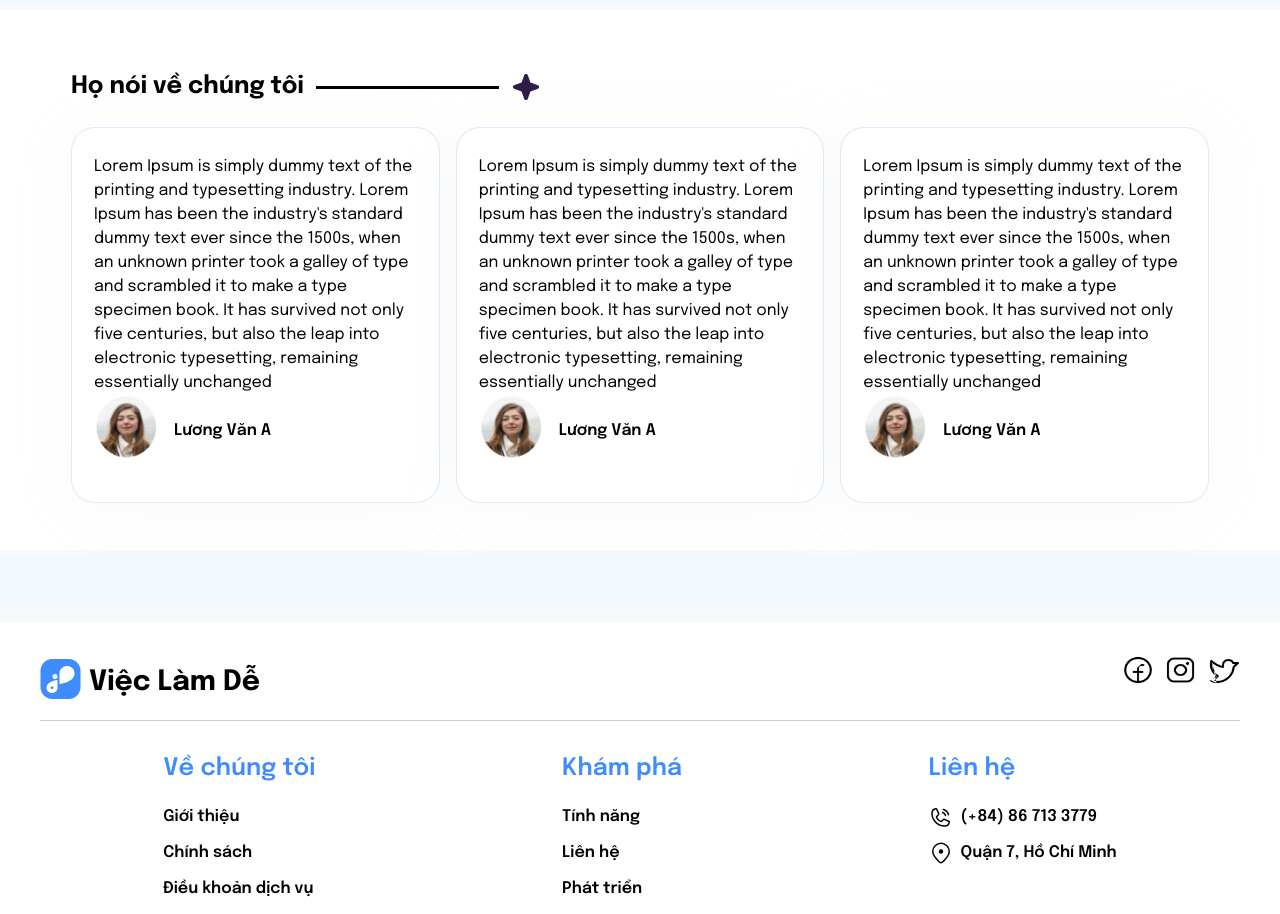
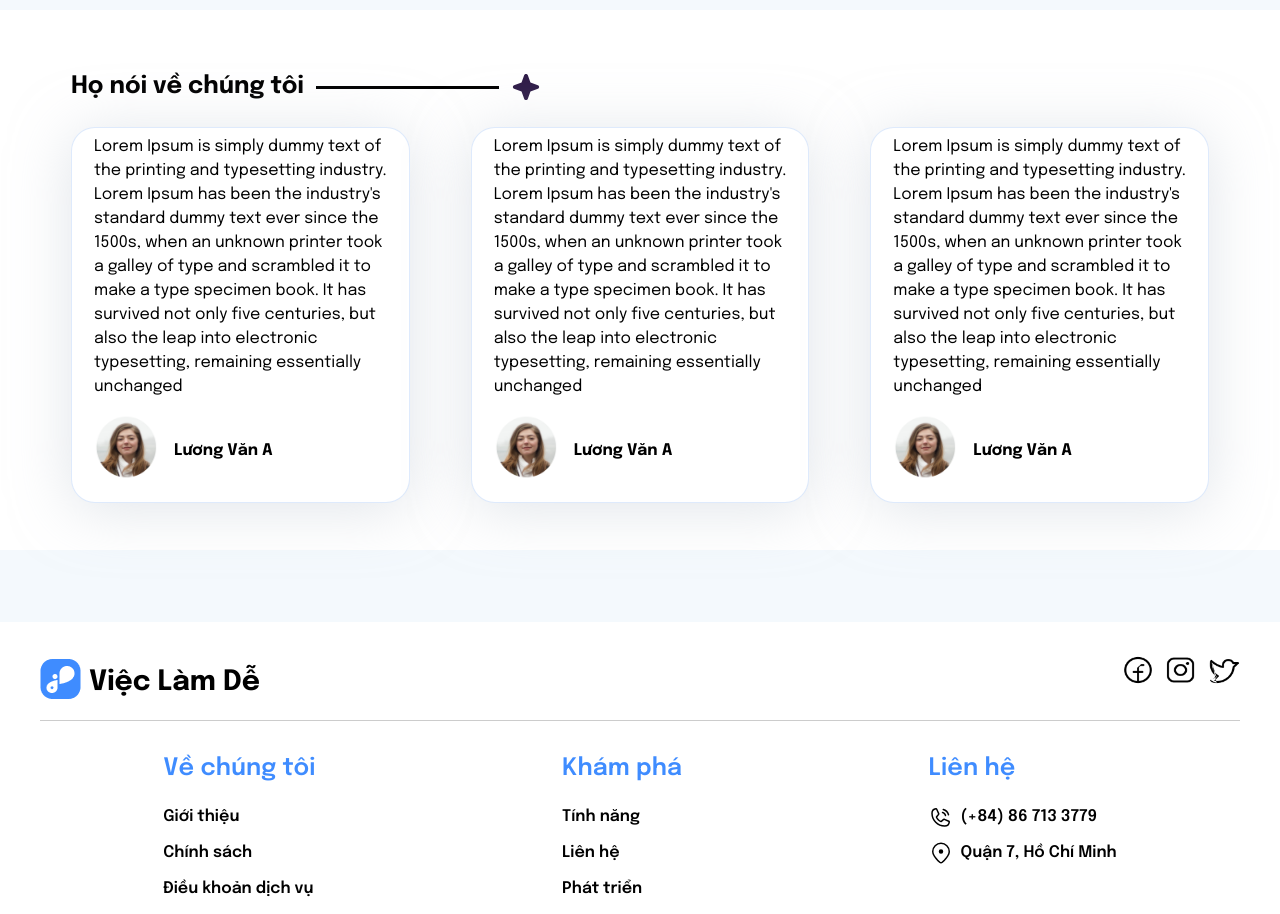
Before and after one commit to LamPhuongZ/FE-Hackathon-TypeScript, a React (Vite) app: page / in a window 1280 px wide. Shown: the part 1940-2854 px from the top of the page. Built offline with nearby package versions, Linux system fonts and the light colour scheme; a small style sheet from the web is missing.

Commit message:
update: new-home-page-feedback

```diff
--- a/src/pages/HomePage/components/feedback/index.tsx
+++ b/src/pages/HomePage/components/feedback/index.tsx
@@ -32,7 +32,7 @@ export function Feedback() {
           alt="icon-star-four-fill"
         />
       </h2>
-      <div className="flex flex-col md:flex-row md:gap-4">
+      <div className="flex flex-col md:flex-row md:gap-[61px]">
         {feedbackData.map((item, index) => (
           <Card
             key={index}
@@ -40,17 +40,17 @@ export function Feedback() {
             height="376px"
             borderRadius="24px"
             padding="18px 22px 34px 22px"
-            boxShadow="0px 6px 58px 0px rgba(196, 203, 214, 0.10)"
+            boxShadow="0px 6px 58px 0px rgba(196, 203, 214, 0.50)"
           >
-            <div className="flex flex-col">
-              <p>{item.text}</p>
+            <div className="flex flex-col gap-4">
+              <p className="font-normal text-base">{item.text}</p>
               <div className="flex flex-row justify-start items-center">
                 <img
                   src={item.image}
                   alt={item.author}
                   className="w-16 h-16 rounded-[73px] mr-4"
                 />
-                <p className="mt-2 font-semibold">{item.author}</p>
+                <p className="mt-2 font-bold text-base">{item.author}</p>
               </div>
             </div>
           </Card>
```
